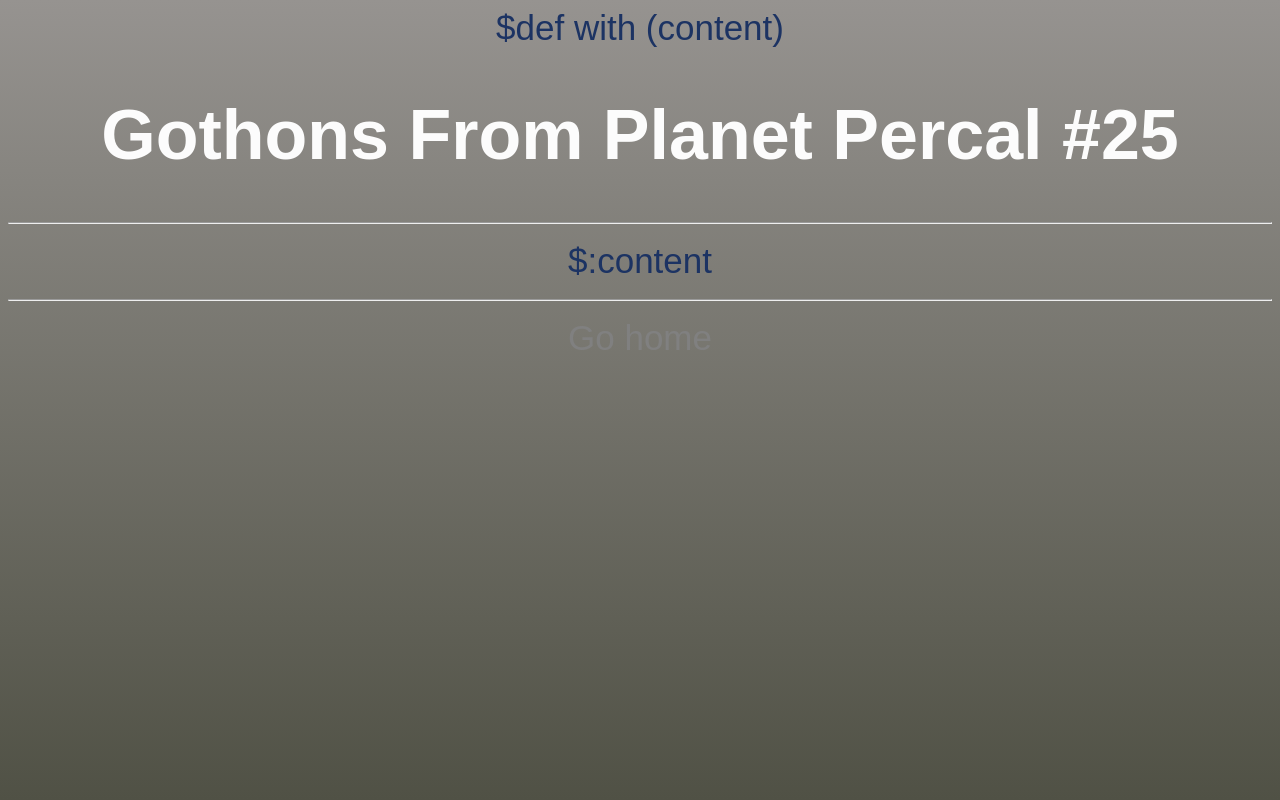
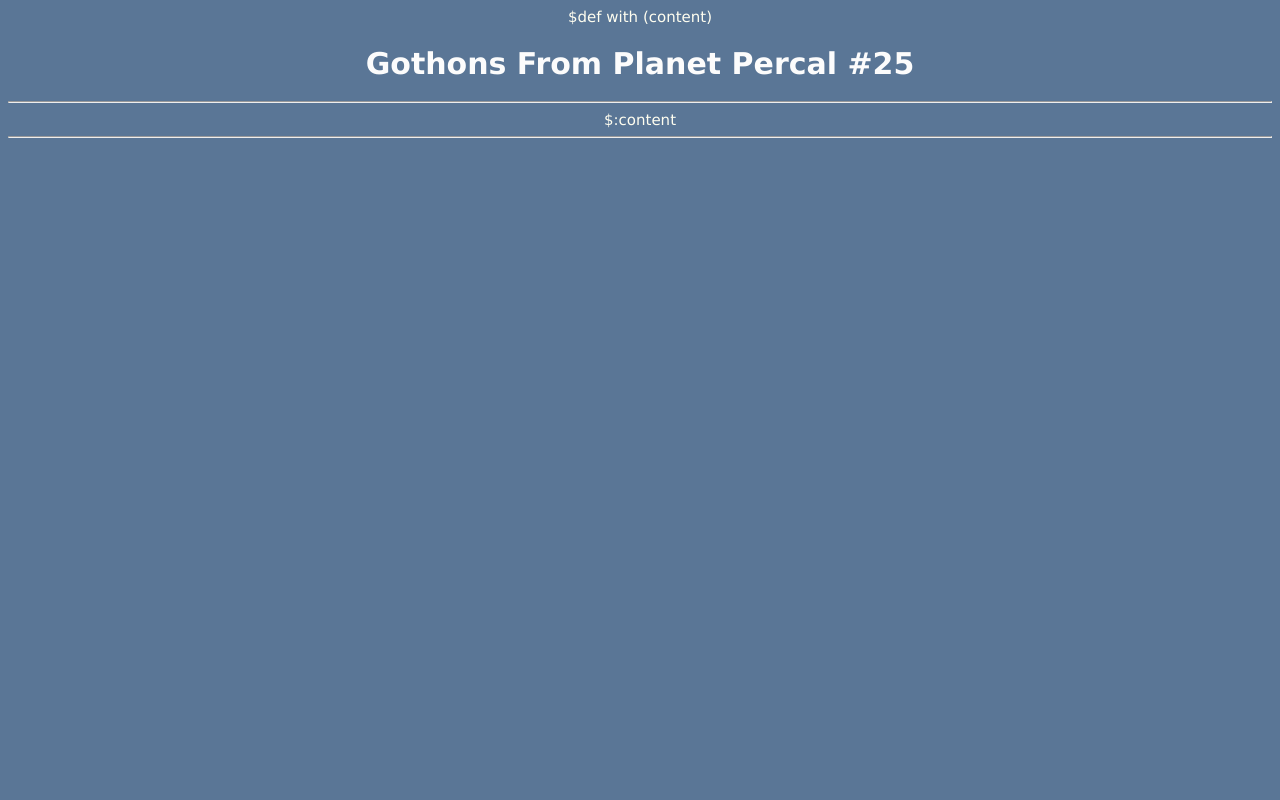
Before and after one commit to Razique/the-lost-planet, a Python web app: template gothonweb/templates/layout.html in a window 1280 px wide. Run offline with Jinja, Linux system fonts and the light colour scheme; the template is opened without the code that fills it, so the values that code supplies are empty.

Commit message:
# Small update

```diff
--- a/gothonweb/static/stylesheet.css
+++ b/gothonweb/static/stylesheet.css
@@ -1,5 +1,5 @@
 a {
-    color: gray;
+    color: #44bdfb;
 	font-style: normal;
     text-decoration: none;
 }
@@ -20,18 +20,11 @@ h1:hover{
 }
 
 body {
-    background: rgb(150,147,144); /* Old browsers */
-    background: -moz-linear-gradient(top,  rgba(150,147,144,1) 0%, rgba(80,81,69,1) 100%); /* FF3.6+ */
-    background: -webkit-gradient(linear, left top, left bottom, color-stop(0%,rgba(150,147,144,1)), color-stop(100%,rgba(80,81,69,1))); /* Chrome,Safari4+ */
-    background: -webkit-linear-gradient(top,  rgba(150,147,144,1) 0%,rgba(80,81,69,1) 100%); /* Chrome10+,Safari5.1+ */
-    background: -o-linear-gradient(top,  rgba(150,147,144,1) 0%,rgba(80,81,69,1) 100%); /* Opera 11.10+ */
-    background: -ms-linear-gradient(top,  rgba(150,147,144,1) 0%,rgba(80,81,69,1) 100%); /* IE10+ */
-    background: linear-gradient(to bottom,  rgba(150,147,144,1) 0%,rgba(80,81,69,1) 100%); /* W3C */
-
+    background: rgb(90, 118, 150); /* Old browsers */
 	text-align: center;
-	font-size: 35px;
-	font-family: sans-serif;
-	color: #1c3363;
+	font-size: 15px;
+	font-family: Verdana, Arial, helvetica, sans-serif;
+	color: #fffef0;
 }
 
 #form {
--- a/gothonweb/templates/layout.html
+++ b/gothonweb/templates/layout.html
@@ -11,7 +11,6 @@ $def with (content)
 $:content
 <hr/>
 <div id="footer">
-<a href="/hello">Go home</a>
 </div>
 </body>
 </html>
--- a/gothonweb/templates/show_room.html
+++ b/gothonweb/templates/show_room.html
@@ -1,10 +1,7 @@
 $def with (room)
  <h1> $room.name </h1>
 
-<pre>
-    $room.description
-</pre>
-
+$room.description
 
 $if room.name == "death":
         <p><a href="/">Play again?</a></p>
```
Also changed, not shown: 2 other files.
